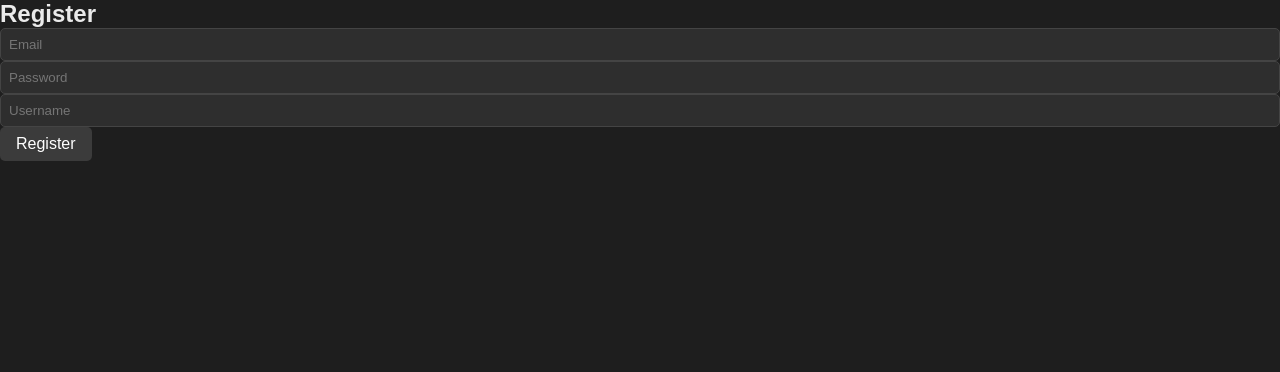
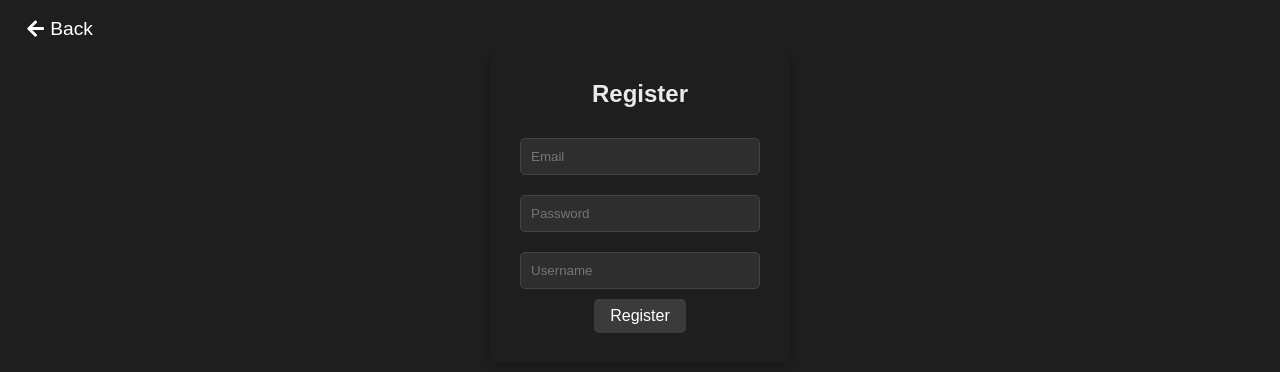
Before and after one commit to SeolJinn/SSD_Project, a React (Create React App) app in the folder ssd_project/: page /register in a window 1280 px wide. Shown: the top 372 px of the page. Built offline with nearby package versions, Linux system fonts and the light colour scheme.

Commit message:
UI - Back buttons, Improved UI.

```diff
--- a/ssd_project/src/AddFriend.js
+++ b/ssd_project/src/AddFriend.js
@@ -1,11 +1,63 @@
 import React, { useState } from 'react';
+import { useNavigate } from 'react-router-dom';
 import { db, auth } from './firebase-config';
 import { collection, query, where, getDocs, addDoc, doc, getDoc } from 'firebase/firestore';
+import styled from 'styled-components';
 import StyledButton from './StyledButton';
+import { FaArrowLeft } from 'react-icons/fa';
+
+const AddFriendContainer = styled.div`
+  display: flex;
+  flex-direction: column;
+  align-items: center;
+  text-align: center;
+  padding: 50px;
+  color: ${({ theme }) => theme.colors.text};
+  background-color: ${({ theme }) => theme.colors.background};
+  min-height: 100vh;
+  position: relative;
+`;
+
+const BackButton = styled.button`
+  position: absolute;
+  top: 10px;
+  left: 10px;
+  background: none;
+  border: none;
+  color: ${({ theme }) => theme.colors.buttonText};
+  font-size: 1.2rem;
+  cursor: pointer;
+  display: flex;
+  align-items: center;
+  gap: 5px;
+
+  &:hover {
+    color: ${({ theme }) => theme.colors.accent};
+  }
+`;
+
+const Title = styled.h2`
+  margin-bottom: 20px;
+`;
+
+const Message = styled.p`
+  color: ${({ theme }) => theme.colors.textSecondary};
+  font-size: 0.9rem;
+  margin-top: 20px;
+`;
+
+const InputField = styled.input`
+  padding: 10px;
+  margin: 10px;
+  border-radius: 5px;
+  border: 1px solid ${({ theme }) => theme.colors.border};
+  width: 250px;
+`;
 
 const AddFriend = () => {
   const [email, setEmail] = useState('');
   const [message, setMessage] = useState('');
+  const navigate = useNavigate();
 
   const handleAddFriend = async () => {
     try {
@@ -40,7 +92,21 @@ const AddFriend = () => {
         return;
       }
 
-            await addDoc(collection(db, "friendRequests"), {
+      const friendRequestsRef = collection(db, "friendRequests");
+      const existingRequestQuery = query(
+        friendRequestsRef,
+        where("fromUserId", "==", currentUser.uid),
+        where("toUserId", "==", targetUserId),
+        where("status", "==", "pending")
+      );
+      const existingRequestSnapshot = await getDocs(existingRequestQuery);
+
+      if (!existingRequestSnapshot.empty) {
+        setMessage('You already have a pending friend request to this user.');
+        return;
+      }
+
+      await addDoc(friendRequestsRef, {
         fromUserId: currentUser.uid,
         toUserId: targetUserId,
         status: "pending"
@@ -54,17 +120,20 @@ const AddFriend = () => {
   };
 
   return (
-        <div>
-        <h2>Add Friend</h2>
-        <input
+    <AddFriendContainer>
+      <BackButton onClick={() => navigate('/main')}>
+        <FaArrowLeft /> Back
+      </BackButton>
+      <Title>Add Friend</Title>
+      <InputField
         type="email"
         value={email}
         onChange={(e) => setEmail(e.target.value)}
         placeholder="Friend's email"
       />
       <StyledButton onClick={handleAddFriend}>Add Friend</StyledButton>
-        {message && <p>{message}</p>}
-        </div>
+      {message && <Message>{message}</Message>}
+    </AddFriendContainer>
   );
 };
 
--- a/ssd_project/src/App.js
+++ b/ssd_project/src/App.js
@@ -1,14 +1,14 @@
 import React from 'react';
 import { BrowserRouter as Router, Route, Routes } from 'react-router-dom';
-import { ThemeProvider } from 'styled-components'; // Import ThemeProvider
-import { GlobalStyles, theme } from './GlobalStyles'; // Import global styles and theme
+import { ThemeProvider } from 'styled-components';
+import { GlobalStyles, theme } from './GlobalStyles';
 import LandingPage from './LandingPage';
 import Login from './Login';
 import MainPage from './MainPage';
 import Register from './Register';
 import AddFriend from './AddFriend';
 import PendingRequests from './PendingRequests';
-import FriendsList from './FriendsList'; // Import FriendsList component
+import FriendsList from './FriendsList';
 import ProtectedRoute from './ProtectedRoute';
 
 function App() {
--- a/ssd_project/src/FriendsList.js
+++ b/ssd_project/src/FriendsList.js
@@ -1,10 +1,48 @@
 import React, { useEffect, useState } from 'react';
+import { useNavigate } from 'react-router-dom';
 import { db, auth } from './firebase-config';
 import { doc, getDoc } from 'firebase/firestore';
+import styled from 'styled-components';
+import { FaArrowLeft } from 'react-icons/fa';
+
+const FriendsListContainer = styled.div`
+  display: flex;
+  flex-direction: column;
+  align-items: center;
+  text-align: center;
+  padding: 50px;
+  color: ${({ theme }) => theme.colors.text};
+  background-color: ${({ theme }) => theme.colors.background};
+  min-height: 100vh;
+  position: relative;
+`;
+
+const BackButton = styled.button`
+  position: absolute;
+  top: 10px;
+  left: 10px;
+  background: none;
+  border: none;
+  color: ${({ theme }) => theme.colors.buttonText};
+  font-size: 1.2rem;
+  cursor: pointer;
+  display: flex;
+  align-items: center;
+  gap: 5px;
+
+  &:hover {
+    color: ${({ theme }) => theme.colors.accent};
+  }
+`;
+
+const Title = styled.h2`
+  margin-bottom: 20px;
+`;
 
 const FriendsList = () => {
   const [friends, setFriends] = useState([]);
   const [message, setMessage] = useState('');
+  const navigate = useNavigate();
 
   useEffect(() => {
     const fetchFriends = async () => {
@@ -43,8 +81,11 @@ const FriendsList = () => {
   }, []);
 
   return (
-        <div>
-        <h2>Friends List</h2>
+    <FriendsListContainer>
+      <BackButton onClick={() => navigate('/main')}>
+        <FaArrowLeft /> Back
+      </BackButton>
+      <Title>Friends List</Title>
       {message && <p>{message}</p>}
       {friends.length > 0 ? (
         <ul>
@@ -55,7 +96,7 @@ const FriendsList = () => {
       ) : (
         <p>No friends to display.</p>
       )}
-        </div>
+    </FriendsListContainer>
   );
 };
 
--- a/ssd_project/src/Login.js
+++ b/ssd_project/src/Login.js
@@ -1,35 +1,92 @@
 import React, { useState } from 'react';
-import { useNavigate } from 'react-router-dom'; // For redirection
-import { auth } from './firebase-config'; // Firebase config
+import { useNavigate } from 'react-router-dom';
+import { auth } from './firebase-config';
 import { signInWithEmailAndPassword, sendPasswordResetEmail } from 'firebase/auth';
+import styled from 'styled-components';
 import StyledButton from './StyledButton';
+import { FaArrowLeft } from 'react-icons/fa';
+
+const LoginContainer = styled.div`
+  display: flex;
+  flex-direction: column;
+  align-items: center;
+  text-align: center;
+  padding: 50px;
+  color: ${({ theme }) => theme.colors.text};
+  background-color: ${({ theme }) => theme.colors.background};
+  min-height: 100vh;
+  position: relative;
+`;
+
+const FormContainer = styled.div`
+  background-color: ${({ theme }) => theme.colors.background};
+  padding: 30px;
+  border-radius: 8px;
+  box-shadow: 0 4px 8px rgba(0, 0, 0, 0.2);
+  width: 300px;
+`;
+
+const BackButton = styled.button`
+  position: absolute;
+  top: 10px;
+  left: 10px;
+  background: none;
+  border: none;
+  color: ${({ theme }) => theme.colors.buttonText};
+  font-size: 1.2rem;
+  cursor: pointer;
+  display: flex;
+  align-items: center;
+  gap: 5px;
+
+  &:hover {
+    color: ${({ theme }) => theme.colors.accent};
+  }
+`;
+
+const Title = styled.h2`
+  margin-bottom: 20px;
+`;
+
+const Input = styled.input`
+  width: 100%;
+  padding: 10px;
+  margin: 10px 0;
+  border-radius: 5px;
+  border: 1px solid ${({ theme }) => theme.colors.border};
+  background-color: ${({ theme }) => theme.colors.inputBackground};
+  color: ${({ theme }) => theme.colors.text};
+`;
+
+const Message = styled.p`
+  color: ${({ success }) => (success ? 'green' : 'red')};
+  margin-top: 15px;
+`;
 
 const Login = () => {
   const [email, setEmail] = useState('');
   const [password, setPassword] = useState('');
-  const [error, setError] = useState(''); // For error handling
-  const [showForgotPassword, setShowForgotPassword] = useState(false); // For "Forgot Password" link
-  const [showRegisterPrompt, setShowRegisterPrompt] = useState(false); // For "Register" prompt
-
-  const navigate = useNavigate(); // Hook to handle redirection
+  const [error, setError] = useState('');
+  const [showForgotPassword, setShowForgotPassword] = useState(false);
+  const [showRegisterPrompt, setShowRegisterPrompt] = useState(false);
+  const navigate = useNavigate();
 
   const emailSignIn = () => {
     signInWithEmailAndPassword(auth, email, password)
       .then(result => {
         console.log('User signed in:', result.user);
-        setError(''); // Clear any previous errors
-        navigate('/main'); // Redirect to main page after successful login
+        setError('');
+        navigate('/main');
       })
       .catch(error => {
-        // Check specific error codes to handle login failures
         if (error.code === 'auth/invalid-credential') {
           setError('Incorrect password. Forgot your password?');
-          setShowForgotPassword(true); // Show "Forgot Password" promp
-          setShowRegisterPrompt(false); // Hide "Register" prompt
+          setShowForgotPassword(true);
+          setShowRegisterPrompt(false);
         } else if (error.code === 'auth/invalid-email') {
           setError('No user found with this email. Please register.');
-          setShowForgotPassword(false); // Hide "Forgot Password" prompt
-          setShowRegisterPrompt(true); // Show "Register" prompt
+          setShowForgotPassword(false);
+          setShowRegisterPrompt(true);
         } else {
           setError('Login failed. Please try again.');
         }
@@ -48,15 +105,19 @@ const Login = () => {
   };
 
   return (
-    <div>
-      <h2>Login</h2>
-      <input
+    <LoginContainer>
+      <BackButton onClick={() => navigate('/')}>
+        <FaArrowLeft /> Back
+      </BackButton>
+      <FormContainer>
+        <Title>Login</Title>
+        <Input
           type="email"
           value={email}
           onChange={(e) => setEmail(e.target.value)}
           placeholder="Email"
         />
-      <input
+        <Input
           type="password"
           value={password}
           onChange={(e) => setPassword(e.target.value)}
@@ -64,20 +125,21 @@ const Login = () => {
         />
         <StyledButton onClick={emailSignIn}>Sign in</StyledButton>
 
-      {error && <p style={{ color: 'red' }}>{error}</p>}
+        {error && <Message>{error}</Message>}
 
         {showForgotPassword && (
-        <p>
+          <Message>
             Forgot password? <StyledButton onClick={resetPassword}>Click here to reset</StyledButton>
-        </p>
+          </Message>
         )}
 
         {showRegisterPrompt && (
-        <p>
+          <Message>
             Don't have an account? <StyledButton onClick={() => navigate('/register')}>Register now</StyledButton>
-        </p>
+          </Message>
         )}
-    </div>
+      </FormContainer>
+    </LoginContainer>
   );
 };
 
--- a/ssd_project/src/PendingRequests.js
+++ b/ssd_project/src/PendingRequests.js
@@ -1,12 +1,56 @@
 import React, { useEffect, useState } from 'react';
+import { useNavigate } from 'react-router-dom';
 import { db, auth } from './firebase-config';
 import { collection, query, where, getDocs, updateDoc, doc, deleteDoc, getDoc, arrayUnion } from 'firebase/firestore';
+import styled from 'styled-components';
 import StyledButton from './StyledButton';
+import { FaArrowLeft } from 'react-icons/fa';
+
+const PendingRequestsContainer = styled.div`
+  display: flex;
+  flex-direction: column;
+  align-items: center;
+  text-align: center;
+  padding: 50px;
+  color: ${({ theme }) => theme.colors.text};
+  background-color: ${({ theme }) => theme.colors.background};
+  min-height: 100vh;
+  position: relative;
+`;
+
+const BackButton = styled.button`
+  position: absolute;
+  top: 10px;
+  left: 10px;
+  background: none;
+  border: none;
+  color: ${({ theme }) => theme.colors.buttonText};
+  font-size: 1.2rem;
+  cursor: pointer;
+  display: flex;
+  align-items: center;
+  gap: 5px;
+
+  &:hover {
+    color: ${({ theme }) => theme.colors.accent};
+  }
+`;
+
+const Title = styled.h2`
+  margin-bottom: 20px;
+`;
+
+const Message = styled.p`
+  color: ${({ theme }) => theme.colors.textSecondary};
+  font-size: 0.9rem;
+  margin-top: 20px;
+`;
 
 const PendingRequests = () => {
   const [incomingRequests, setIncomingRequests] = useState([]);
   const [outgoingRequests, setOutgoingRequests] = useState([]);
   const [message, setMessage] = useState('');
+  const navigate = useNavigate();
 
   useEffect(() => {
     const fetchRequests = async () => {
@@ -17,7 +61,6 @@ const PendingRequests = () => {
           return;
         }
 
-            // Fetch incoming friend requests
         const incomingQuery = query(
           collection(db, "friendRequests"),
           where("toUserId", "==", currentUser.uid),
@@ -25,29 +68,27 @@ const PendingRequests = () => {
         );
         const incomingSnapshot = await getDocs(incomingQuery);
 
-            // Fetch the usernames of those who sent the requests
         const incomingRequestsData = await Promise.all(
           incomingSnapshot.docs.map(async (requestDoc) => {
             const request = requestDoc.data();
             const fromUserId = request.fromUserId;
+            const toUserId = request.toUserId;
 
-                // Fetch the 'from' user's data
             const fromUserDoc = await getDoc(doc(db, "users", fromUserId));
             const fromUserData = fromUserDoc.exists() ? fromUserDoc.data() : null;
 
             return {
               id: requestDoc.id,
               fromUserId,
-                  toUserId: currentUser.uid, // Include toUserId here
+              toUserId,
               fromUsername: fromUserData ? fromUserData.username : "Unknown",
               status: request.status
             };
           })
-            ).then(results => results.filter(req => req !== null)); // Filter out any invalid results
+        );
 
         setIncomingRequests(incomingRequestsData);
 
-            // Fetch outgoing friend requests
         const outgoingQuery = query(
           collection(db, "friendRequests"),
           where("fromUserId", "==", currentUser.uid),
@@ -58,21 +99,21 @@ const PendingRequests = () => {
         const outgoingRequestsData = await Promise.all(
           outgoingSnapshot.docs.map(async (requestDoc) => {
             const request = requestDoc.data();
+            const fromUserId = request.fromUserId;
             const toUserId = request.toUserId;
 
-                // Fetch the 'to' user's data
             const toUserDoc = await getDoc(doc(db, "users", toUserId));
             const toUserData = toUserDoc.exists() ? toUserDoc.data() : null;
 
             return {
               id: requestDoc.id,
-                  fromUserId: currentUser.uid,
-                  toUserId, // Include toUserId here
+              fromUserId,
+              toUserId,
               toUsername: toUserData ? toUserData.username : "Unknown",
               status: request.status
             };
           })
-            ).then(results => results.filter(req => req !== null)); // Filter out any invalid results
+        );
 
         setOutgoingRequests(outgoingRequestsData);
 
@@ -85,7 +126,7 @@ const PendingRequests = () => {
   }, []);
 
   const handleAccept = async (request) => {
-        try {
+    console.log("Processing request:", request); // Debugging log
     const { fromUserId, toUserId } = request;
 
     if (!fromUserId || !toUserId) {
@@ -94,23 +135,9 @@ const PendingRequests = () => {
       return;
     }
 
+    try {
       const fromUserRef = doc(db, "users", fromUserId);
       const toUserRef = doc(db, "users", toUserId);
-
-            const fromUserDoc = await getDoc(fromUserRef);
-            const toUserDoc = await getDoc(toUserRef);
-
-            if (!fromUserDoc.exists()) {
-                console.error("From user document not found:", fromUserId);
-                setMessage("User not found.");
-                return;
-            }
-
-            if (!toUserDoc.exists()) {
-                console.error("To user document not found:", toUserId);
-                setMessage("User not found.");
-                return;
-            }
 
       await updateDoc(fromUserRef, {
         friends: arrayUnion(toUserId)
@@ -121,7 +148,6 @@ const PendingRequests = () => {
       });
 
       await deleteDoc(doc(db, "friendRequests", request.id));
-
       setIncomingRequests(incomingRequests.filter(req => req.id !== request.id));
       setMessage("Friend request accepted!");
     } catch (error) {
@@ -129,7 +155,6 @@ const PendingRequests = () => {
       setMessage("Failed to accept friend request.");
     }
   };
-
 
   const handleReject = async (requestId) => {
     try {
@@ -143,14 +168,16 @@ const PendingRequests = () => {
   };
 
   return (
-        <div>
-        <h2>Pending Friend Requests</h2>
-        {message && <p>{message}</p>}
+    <PendingRequestsContainer>
+      <BackButton onClick={() => navigate('/main')}>
+        <FaArrowLeft /> Back
+      </BackButton>
+      <Title>Pending Friend Requests</Title>
+      {message && <Message>{message}</Message>}
 
+      {incomingRequests.length > 0 ? (
+        <>
           <h3>Incoming Requests</h3>
-        {incomingRequests.length === 0 ? (
-            <p>No incoming friend requests.</p>
-        ) : (
           <ul>
             {incomingRequests.map(request => (
               <li key={request.id}>
@@ -160,12 +187,12 @@ const PendingRequests = () => {
               </li>
             ))}
           </ul>
-        )}
+        </>
+      ) : null}
 
+      {outgoingRequests.length > 0 ? (
+        <>
           <h3>Outgoing Requests</h3>
-        {outgoingRequests.length === 0 ? (
-            <p>No outgoing friend requests.</p>
-        ) : (
           <ul>
             {outgoingRequests.map(request => (
               <li key={request.id}>
@@ -174,8 +201,13 @@ const PendingRequests = () => {
               </li>
             ))}
           </ul>
+        </>
+      ) : null}
+
+      {incomingRequests.length === 0 && outgoingRequests.length === 0 && (
+        <Message>No friend requests at the moment.</Message>
       )}
-        </div>
+    </PendingRequestsContainer>
   );
 };
 
--- a/ssd_project/src/Register.js
+++ b/ssd_project/src/Register.js
@@ -1,16 +1,81 @@
 import React, { useState } from 'react';
+import { useNavigate } from 'react-router-dom';
 import { auth, db } from './firebase-config';
 import { createUserWithEmailAndPassword } from 'firebase/auth';
 import { doc, setDoc, collection, query, where, getDocs } from 'firebase/firestore';
+import styled from 'styled-components';
 import StyledButton from './StyledButton';
+import { FaArrowLeft } from 'react-icons/fa';
+
+const RegisterContainer = styled.div`
+  display: flex;
+  flex-direction: column;
+  align-items: center;
+  text-align: center;
+  padding: 50px;
+  color: ${({ theme }) => theme.colors.text};
+  background-color: ${({ theme }) => theme.colors.background};
+  min-height: 100vh;
+  position: relative;
+`;
+
+const FormContainer = styled.div`
+  background-color: ${({ theme }) => theme.colors.background};
+  padding: 30px;
+  border-radius: 8px;
+  box-shadow: 0 4px 8px rgba(0, 0, 0, 0.2);
+  width: 300px;
+`;
+
+const BackButton = styled.button`
+  position: absolute;
+  top: 10px;
+  left: 10px;
+  background: none;
+  border: none;
+  color: ${({ theme }) => theme.colors.buttonText};
+  font-size: 1.2rem;
+  cursor: pointer;
+  display: flex;
+  align-items: center;
+  gap: 5px;
+
+  &:hover {
+    color: ${({ theme }) => theme.colors.accent};
+  }
+`;
+
+const Title = styled.h2`
+  margin-bottom: 20px;
+`;
+
+const Input = styled.input`
+  width: 100%;
+  padding: 10px;
+  margin: 10px 0;
+  border-radius: 5px;
+  border: 1px solid ${({ theme }) => theme.colors.border};
+  background-color: ${({ theme }) => theme.colors.inputBackground};
+  color: ${({ theme }) => theme.colors.text};
+`;
+
+const Message = styled.p`
+  color: ${({ success }) => (success ? 'green' : 'red')};
+  margin-top: 15px;
+`;
 
 const Register = () => {
   const [email, setEmail] = useState('');
   const [password, setPassword] = useState('');
   const [username, setUsername] = useState('');
   const [error, setError] = useState('');
+  const [success, setSuccess] = useState(false);
+  const navigate = useNavigate();
 
   const registerUser = async () => {
+    setError('');
+    setSuccess(false);
+
     try {
       const usersRef = collection(db, "users");
       const usernameQuery = query(usersRef, where("username", "==", username));
@@ -32,6 +97,7 @@ const Register = () => {
 
       console.log('User registered:', user);
       setError('');
+      setSuccess(true);
     } catch (error) {
       if (error.code === 'auth/weak-password') {
         setError('Password should be at least 6 characters long.');
@@ -44,21 +110,25 @@ const Register = () => {
   };
 
   return (
-    <div>
-      <h2>Register</h2>
-      <input
+    <RegisterContainer>
+      <BackButton onClick={() => navigate('/')}>
+        <FaArrowLeft /> Back
+      </BackButton>
+      <FormContainer>
+        <Title>Register</Title>
+        <Input
           type="email"
           value={email}
           onChange={(e) => setEmail(e.target.value)}
           placeholder="Email"
         />
-      <input
+        <Input
           type="password"
           value={password}
           onChange={(e) => setPassword(e.target.value)}
           placeholder="Password"
         />
-      <input
+        <Input
           type="text"
           value={username}
           onChange={(e) => setUsername(e.target.value)}
@@ -66,8 +136,10 @@ const Register = () => {
         />
         <StyledButton onClick={registerUser}>Register</StyledButton>
 
-      {error && <p style={{ color: 'red' }}>{error}</p>} {/* Show error messages */}
-    </div>
+        {error && <Message>{error}</Message>}
+        {success && <Message success>Registration successful! You can now log in.</Message>}
+      </FormContainer>
+    </RegisterContainer>
   );
 };
 
```
Lines whose indentation alone changed are shown as unchanged.
